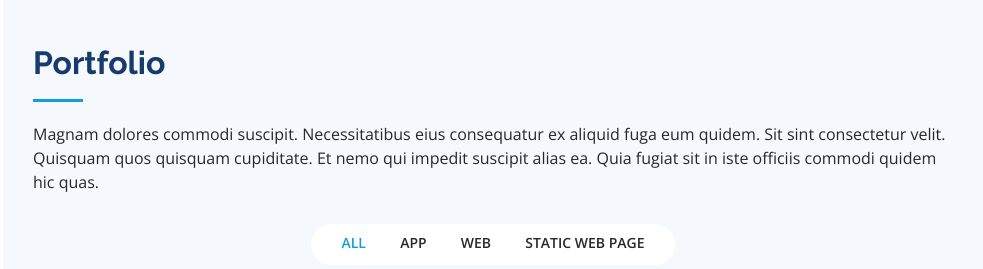
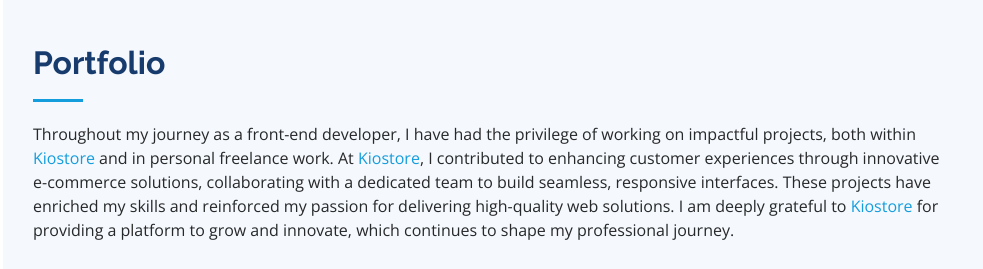
Before and after one commit to tech-colab/PORTFOLIO, a plain HTML site: page index.html in a window 1280 px wide. Shown: the part 3880-4149 px from the top of the page, without its empty margins (297-1280 px from the left). Drawn offline with nearby package versions, Linux system fonts and the light colour scheme.

Commit message:
add a paragraphe to define all my projects

```diff
--- a/index.html
+++ b/index.html
@@ -294,9 +294,10 @@
 
         <div class="section-title">
           <h2>Portfolio</h2>
-          <p>Magnam dolores commodi suscipit. Necessitatibus eius consequatur ex aliquid fuga eum quidem. Sit sint
-            consectetur velit. Quisquam quos quisquam cupiditate. Et nemo qui impedit suscipit alias ea. Quia fugiat sit
-            in iste officiis commodi quidem hic quas.</p>
+          <!-- <p>A collection of my professional and personal projects, showcasing the skills and innovations I've developed throughout my journey. Special thanks to <a href="https://kio.dz/">Kiostore</a>, the startup where I have the privilege to contribute as part of the storefront team. These projects reflect my dedication to delivering high-quality, scalable solutions and user-centered experiences, both in a collaborative environment and in freelance work.</p> -->
+          <p>Throughout my journey as a front-end developer, I have had the privilege of working on impactful projects, both within <a href="https://kio.dz/">Kiostore</a> and in personal freelance work. At <a href="https://kio.dz/">Kiostore</a>, I contributed to enhancing customer experiences through innovative e-commerce solutions, collaborating with a dedicated team to build seamless, responsive interfaces. These projects have enriched my skills and reinforced my passion for delivering high-quality web solutions.
+
+            I am deeply grateful to <a href="https://kio.dz/">Kiostore</a> for providing a platform to grow and innovate, which continues to shape my professional journey.</p>
         </div>
 
         <div class="row" data-aos="fade-up">
@@ -603,7 +604,7 @@
     integrity="sha512-hIlMpy2enepx9maXZF1gn0hsvPLerXoLHdb095CmRY5HG3bZfN7XPBZ14g+TUDH1aGgfLyPHmY9/zuU53smuMw=="
     crossorigin="anonymous" referrerpolicy="no-referrer"></script>
   <script src="assets/vendor/waypoints/noframework.waypoints.js"></script>
-  <script src="assets/vendor/php-email-form/validate.js"></script>
+  <!-- <script src="assets/vendor/php-email-form/validate.js"></script> -->
 
   <!-- Template Main JS File -->
   <script src="assets/js/main.js"></script>
```
